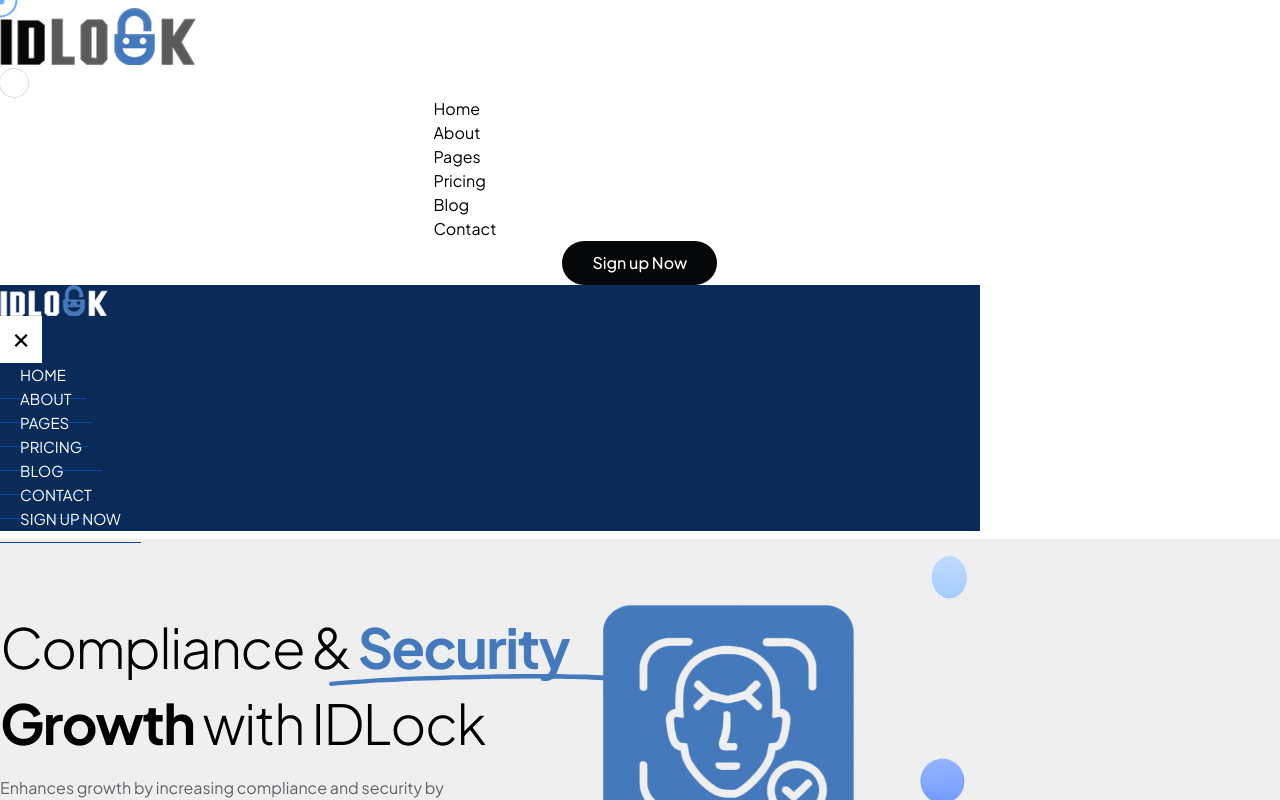
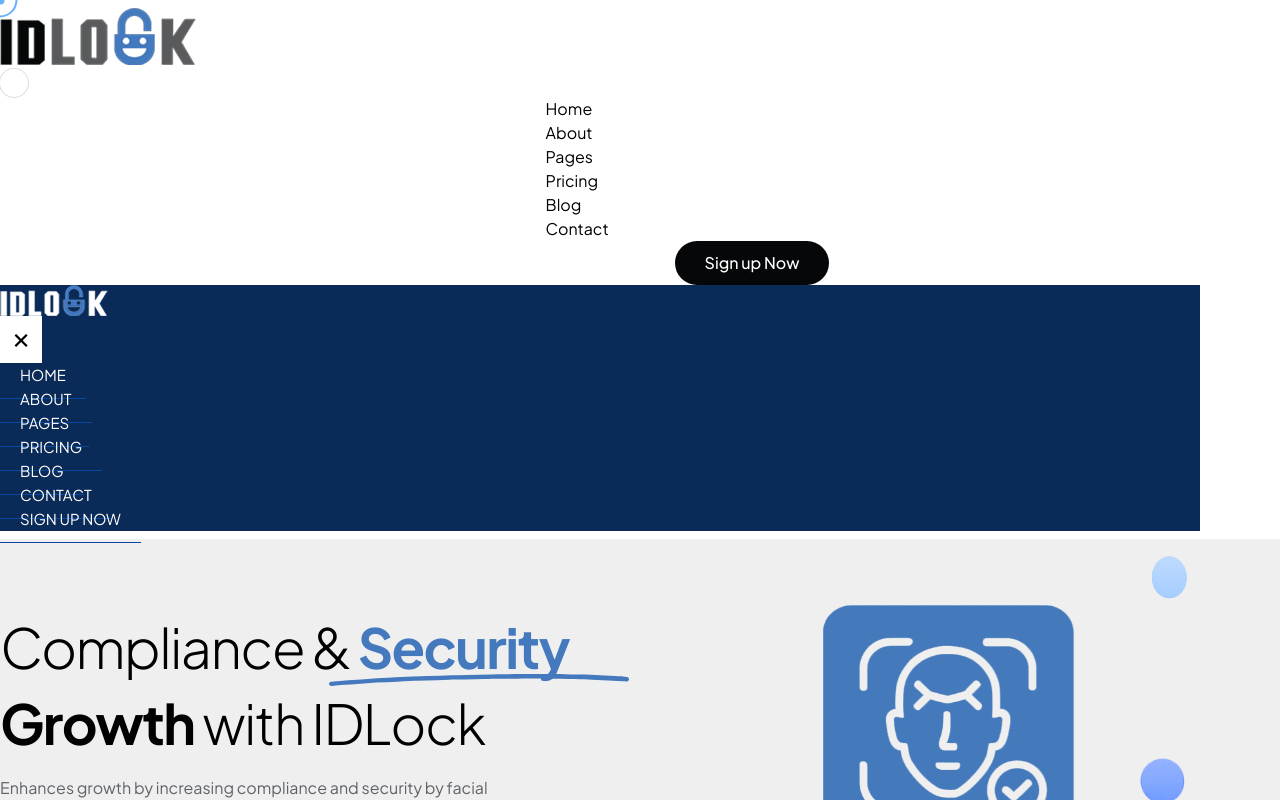
Before and after one commit to ascinate/idlock, a React (Vite) app: page / in a window 1280 px wide. Shown: the top 800 px of the page. Built offline with nearby package versions, Linux system fonts and the light colour scheme; a web font is replaced by a local one.

Commit message:
file dones

```diff
--- a/src/index.css
+++ b/src/index.css
@@ -449,17 +449,19 @@
   padding: 14px 20px;
   font-size: 15px;
 }
+@media (min-width: 1024px) {
+    .container {
+        max-width: 980px;
+    }
+}
+
 @media (min-width: 1280px) {
     .container {
         max-width: 1200px;
     }
 }
 
-@media (min-width: 1024px) {
-    .container {
-        max-width: 980px;
-    }
-}
+
 @media (max-width: 1168px) {
     .hero-main-text,
     .hero-main-text span,
```
